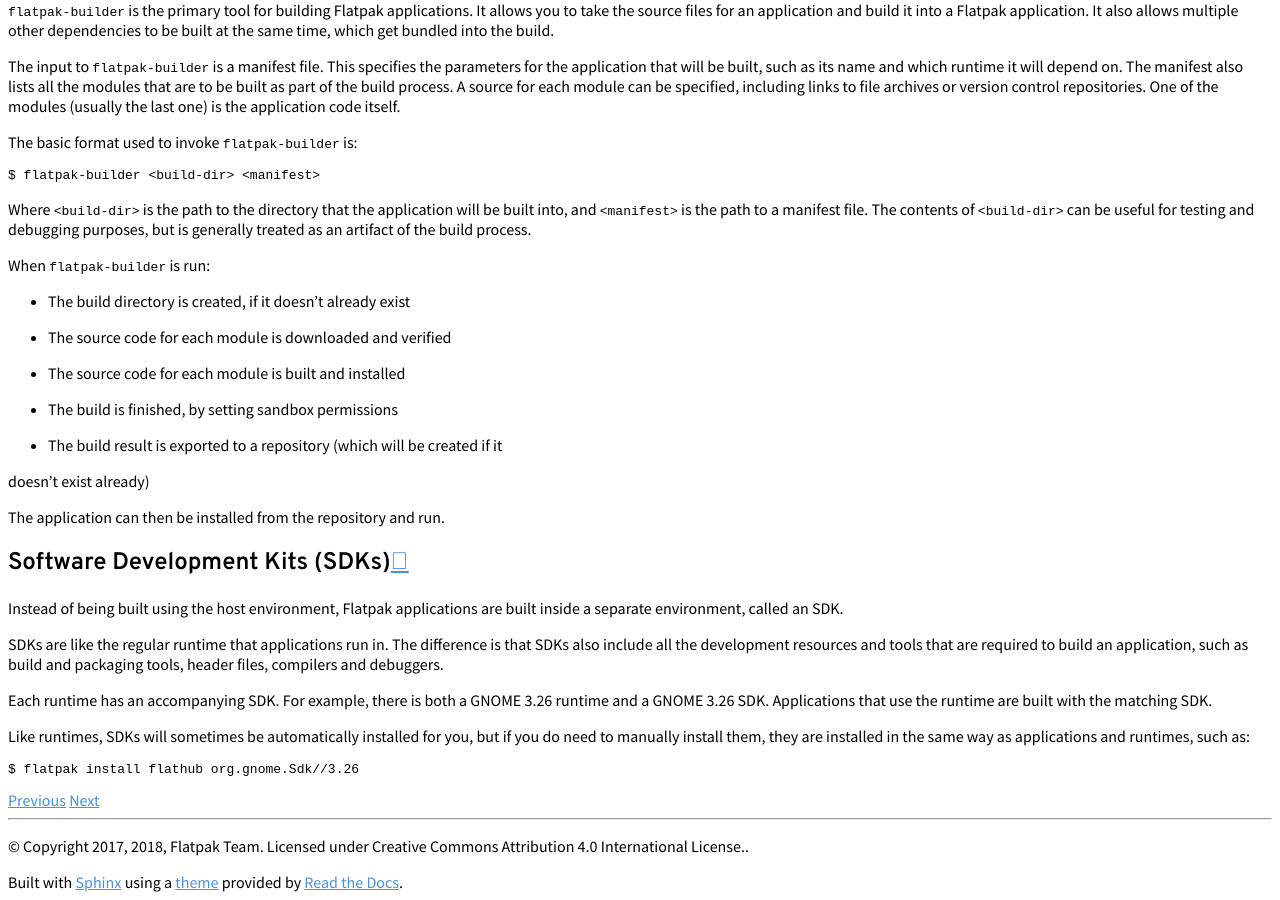
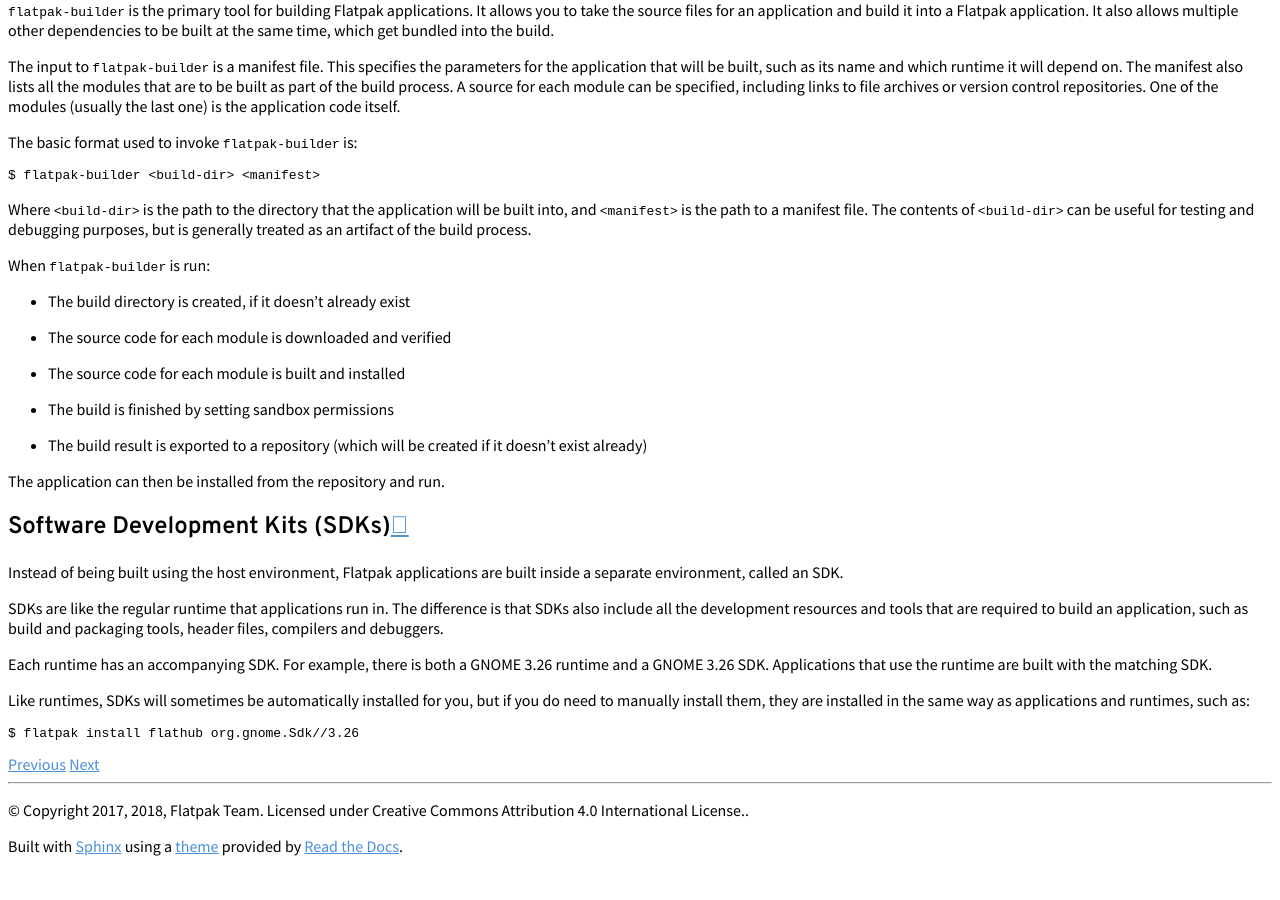
Before and after one commit to flatpak/flatpak-docs, a Sphinx documentation site: the page built from docs/building-introduction.rst, in a window 1280 px wide and 900 px high, scrolled down 712 px. Built offline with Sphinx 7.4.7 and the Read the Docs theme 2.0.0, drawn with Linux system fonts in a browser that asks for light colours; after the commit the page ends 1576 px from its top, so only the background shows below that.

```diff
--- a/docs/building-introduction.rst
+++ b/docs/building-introduction.rst
@@ -35,9 +35,9 @@ When ``flatpak-builder`` is run:
 - The build directory is created, if it doesn't already exist
 - The source code for each module is downloaded and verified
 - The source code for each module is built and installed
-- The build is finished, by setting sandbox permissions
+- The build is finished by setting sandbox permissions
 - The build result is exported to a repository (which will be created if it
-doesn't exist already)
+  doesn't exist already)
 
 The application can then be installed from the repository and run.
 
```
